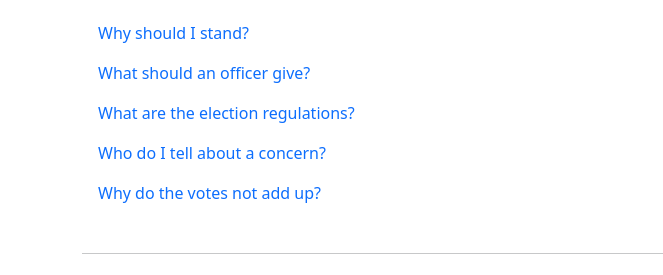
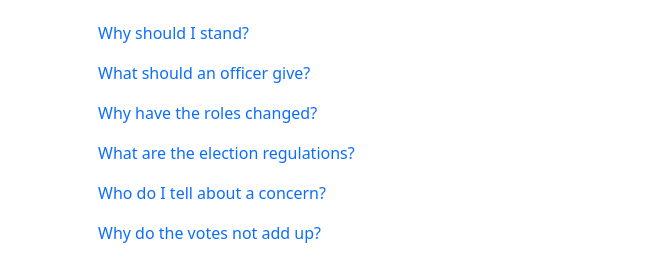
Before and after one commit to centralsu/elections.centralsu.com, a plain HTML site: page help.html in a window 1280 px wide. Shown: the part 369-644 px from the top of the page, 0-663 px from the left. Drawn offline with nearby package versions, Linux system fonts and the light colour scheme.

Commit message:
rep help page link

```diff
--- a/help.html
+++ b/help.html
@@ -67,6 +67,7 @@
 							<li><a href="#whocanstand" class="nav-link">Who can stand?</a></li>
 							<li><a href="#whyshouldistand" class="nav-link">Why should I stand?</a></li>
 							<li><a href="#whatshouldanofficergive" class="nav-link">What should an officer give?</a></li>
+							<li><a href="#whyhavetheroleschanged" class="nav-link">Why have the roles changed?</a></li>
 							<li><a href="#whataretheelectionregulations" class="nav-link">What are the election regulations?</a></li>
 							<li><a href="#whodoitellaboutaconcern" class="nav-link">Who do I tell about a concern?</a></li>
 							<li><a href="#whydothevotesnotaddup" class="nav-link">Why do the votes not add up?</a></li>
```
